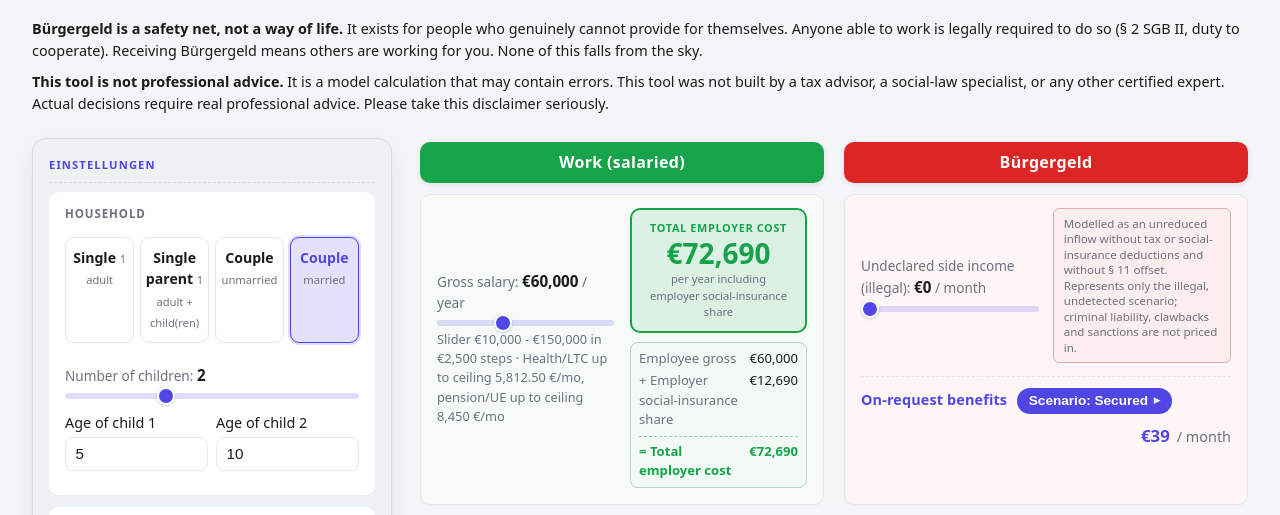
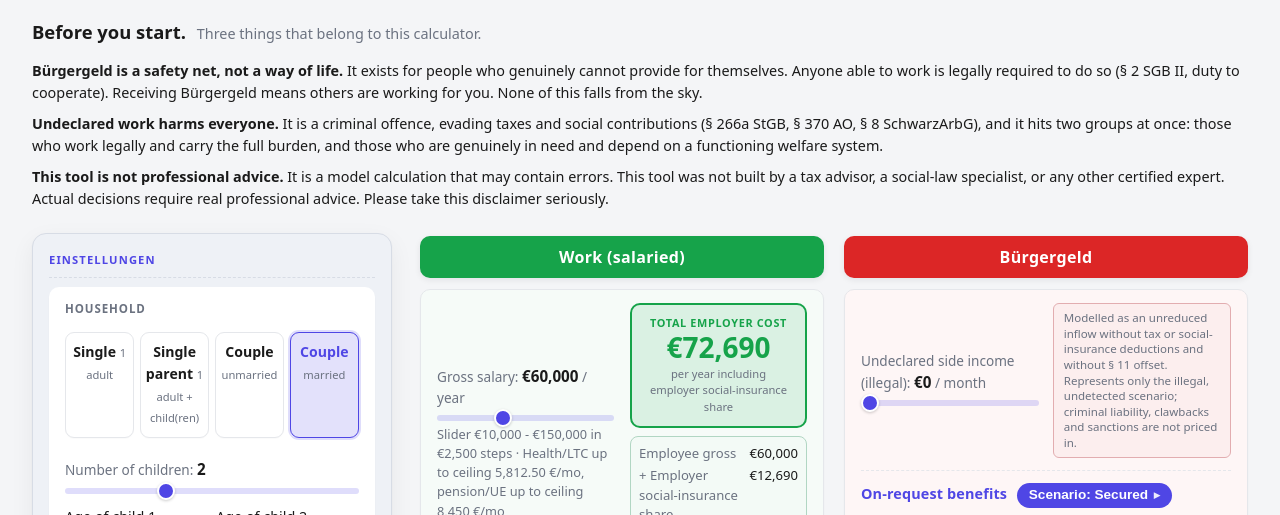
Before and after one commit to SchlenkR/arbeit-vs-buergergeld, a website built with Vite: page index.html in a window 1280 px wide. Shown: the part 52-567 px from the top of the page. Built offline with nearby package versions, Linux system fonts and the light colour scheme.

Commit message:
Update app banner content and styles for clarity and emphasis

```diff
--- a/src/main.ts
+++ b/src/main.ts
@@ -28,7 +28,7 @@
 const app = document.getElementById("app")!;
 app.innerHTML = `
   <header class="app-header">
-    <h1>${T("Einkommensrechner", "Income Calculator")}</h1>
+    <h1>${T("Sozialstaat vs. Arbeit", "Welfare state vs. work")}</h1>
     <span class="tagline">${T(
       "Arbeit (angestellt) vs. Bürgergeld, Deutschland nach Wohnlage, Rechtsstand 2026.",
       "Salaried work vs. Bürgergeld (German welfare), by residential tier, legal status 2026.",
@@ -39,6 +39,16 @@
     </span>
   </header>
   <section class="app-banner" aria-label="${T("Wichtige Hinweise", "Important notes")}">
+    <p class="app-banner-line app-banner-line-head">
+      <strong class="app-banner-title">${T(
+        "Bevor du loslegst.",
+        "Before you start.",
+      )}</strong>
+      <span class="app-banner-sub">${T(
+        "Drei Sätze, die zum Rechner dazugehören.",
+        "Three things that belong to this calculator.",
+      )}</span>
+    </p>
     <p class="app-banner-line">
       <strong>${T(
         "Bürgergeld ist eine Hilfe, kein Lebensmodell.",
@@ -47,6 +57,16 @@
       ${T(
         "Es existiert für Menschen, die wirklich nicht anders können. Wer arbeiten kann, ist gesetzlich zur Arbeit verpflichtet (§ 2 SGB II, Mitwirkungspflichten). Bürgergeld zu beziehen heißt: andere arbeiten für dich. Nichts davon fällt vom Himmel.",
         "It exists for people who genuinely cannot provide for themselves. Anyone able to work is legally required to do so (§ 2 SGB II, duty to cooperate). Receiving Bürgergeld means others are working for you. None of this falls from the sky.",
+      )}
+    </p>
+    <p class="app-banner-line">
+      <strong>${T(
+        "Schwarzarbeit schadet allen.",
+        "Undeclared work harms everyone.",
+      )}</strong>
+      ${T(
+        "Sie ist eine Straftat, hinterzieht Steuern und Sozialbeiträge (§ 266a StGB, § 370 AO, § 8 SchwarzArbG) und trifft zwei Gruppen gleichzeitig: die, die legal arbeiten und den vollen Beitrag tragen, und die, die wirklich bedürftig sind und auf ein funktionierendes Sozialsystem angewiesen sind.",
+        "It is a criminal offence, evading taxes and social contributions (§ 266a StGB, § 370 AO, § 8 SchwarzArbG), and it hits two groups at once: those who work legally and carry the full burden, and those who are genuinely in need and depend on a functioning welfare system.",
       )}
     </p>
     <p class="app-banner-line">
--- a/src/style.css
+++ b/src/style.css
@@ -107,6 +107,22 @@
   font-size: 0.9rem;
   line-height: 1.5;
   color: var(--fg);
+}
+
+.app-banner-line-head {
+  margin-bottom: 0.9rem;
+}
+
+.app-banner-title {
+  font-size: 1.15rem;
+  font-weight: 700;
+  color: var(--fg);
+  margin-right: 0.45rem;
+}
+
+.app-banner-sub {
+  font-size: 0.9rem;
+  color: var(--muted, #666);
 }
 
 .app-banner-line:last-child {
```
